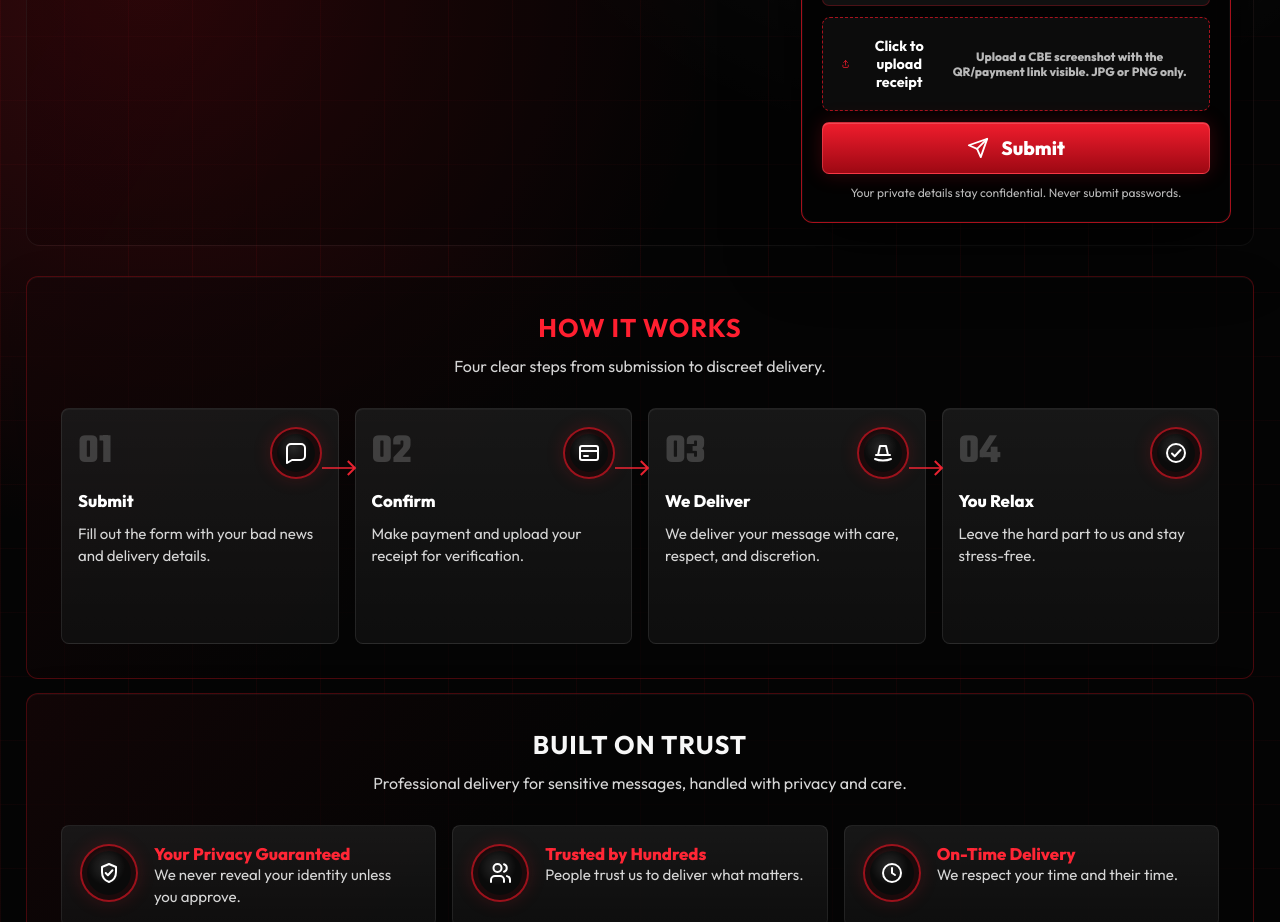
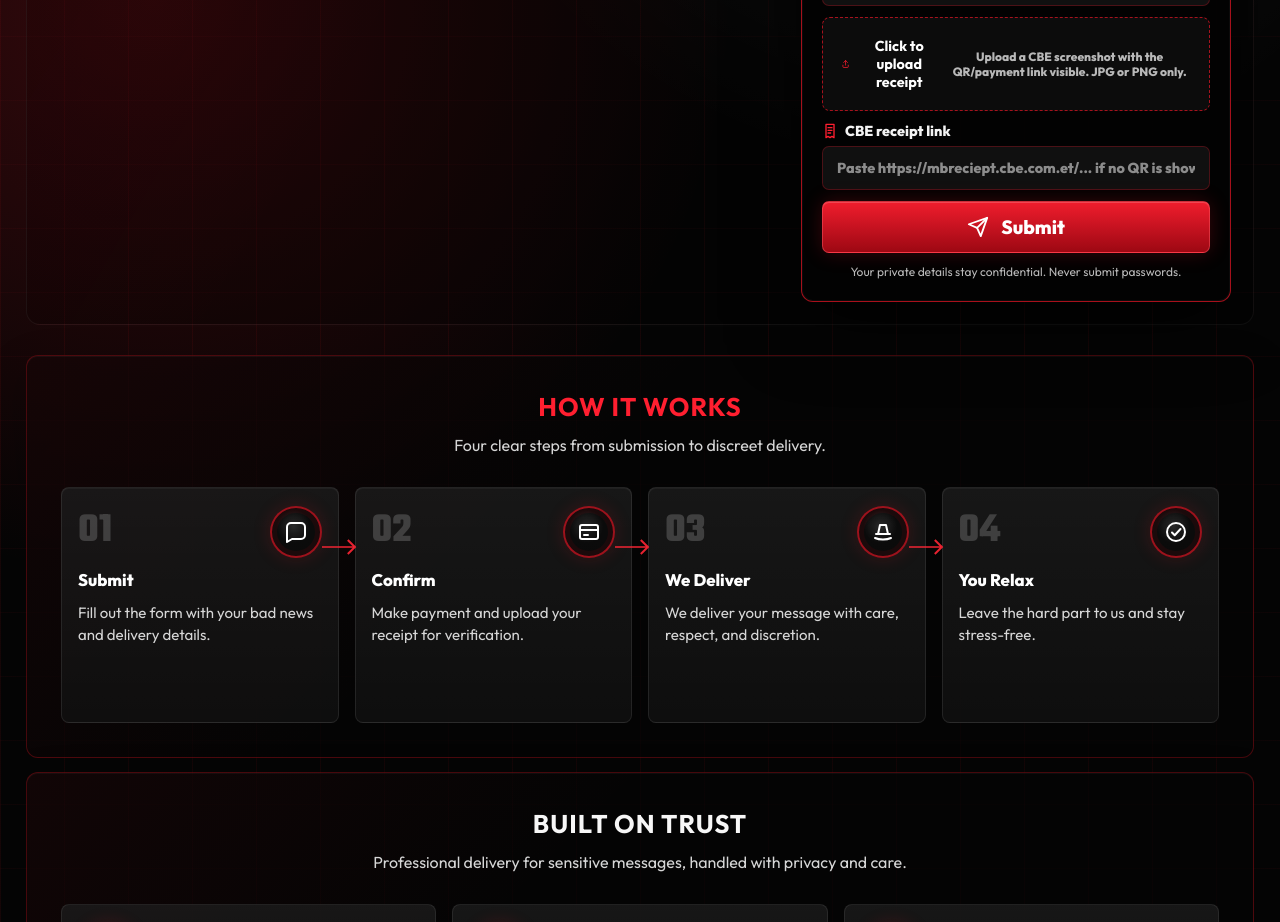
Before and after one commit to FRAOL812/john-bad-news-website, a React (Vite) app: page / in a window 1280 px wide. Shown: the part 860-1782 px from the top of the page. Built offline with nearby package versions, Linux system fonts and the light colour scheme.

Commit message:
Add manual CBE receipt link fallback

```diff
--- a/src/App.tsx
+++ b/src/App.tsx
@@ -80,7 +80,8 @@ function getSpreadsheetWebhookUrl() {
 }
 
 function getCbeReceiptUrl(value: string) {
-  const match = value.match(/https?:\/\/mbreciept\.cbe\.com\.et\/[A-Za-z0-9]+/i);
+  const normalizedValue = value.replace(/\s*\.\s*/g, ".").replace(/\s+/g, "");
+  const match = normalizedValue.match(/https?:\/\/mbreciept\.cbe\.com\.et\/[A-Za-z0-9-]+/i);
   return match?.[0] ?? "";
 }
 
@@ -340,6 +341,9 @@ const formTranslations = {
     paymentStatusPending: "Pending receipt confirmation",
     receiptUpload: "Click to upload receipt",
     receiptHelp: "Upload a CBE screenshot with the QR/payment link visible. JPG or PNG only.",
+    receiptLink: "CBE receipt link",
+    receiptLinkPlaceholder: "Paste https://mbreciept.cbe.com.et/... if no QR is shown",
+    receiptLinkInvalid: "Paste a valid CBE receipt link from the screenshot.",
     receiptReady: "CBE receipt link found",
     receiptChecking: "Checking receipt screenshot...",
     receiptCheckingWait: "Please wait while we check your receipt screenshot.",
@@ -347,7 +351,7 @@ const formTranslations = {
     receiptInvalidType: "Upload a JPG or PNG CBE receipt screenshot only.",
     receiptPdfUnsupported: "PDF receipts are not accepted for automatic verification. Upload a CBE screenshot with the QR/payment link visible.",
     receiptTooLarge: "Receipt must be 5MB or smaller.",
-    receiptQrMissing: "No CBE payment link was found. Upload a clear screenshot that includes the QR code/payment link.",
+    receiptQrMissing: "No QR code was found in this screenshot. Paste the CBE receipt link below.",
     receiptQrUnsupported: "Receipt scanning is not supported in this browser. Please use Chrome or Edge and upload the CBE screenshot again.",
     success: "Your receipt was sent for automatic CBE verification. Verified requests appear in the live sheet.",
     spreadsheetMissing: "Live spreadsheet is not connected yet. Add the webhook URL in runtime-config.js.",
@@ -375,6 +379,9 @@ const formTranslations = {
     paymentStatusPending: "ደረሰኝ ማረጋገጫ በመጠባበቅ ላይ",
     receiptUpload: "ደረሰኝ ለመስቀል ይጫኑ",
     receiptHelp: "የQR/payment link የሚታይበት የCBE ስክሪንሾት ይስቀሉ። JPG ወይም PNG ብቻ።",
+    receiptLink: "የCBE ደረሰኝ ሊንክ",
+    receiptLinkPlaceholder: "QR ከሌለ https://mbreciept.cbe.com.et/... ሊንኩን ይለጥፉ",
+    receiptLinkInvalid: "ከስክሪንሾቱ ውስጥ ትክክለኛ የCBE ደረሰኝ ሊንክ ይለጥፉ።",
     receiptReady: "የCBE ደረሰኝ ሊንክ ተገኝቷል",
     receiptChecking: "የደረሰኝ ስክሪንሾት እየተመረመረ ነው...",
     receiptCheckingWait: "እባክዎ ደረሰኙን እስክንመረምር ይጠብቁ።",
@@ -382,7 +389,7 @@ const formTranslations = {
     receiptInvalidType: "የCBE ደረሰኝ JPG ወይም PNG ስክሪንሾት ብቻ ይስቀሉ።",
     receiptPdfUnsupported: "PDF ደረሰኞች ለራስ-ሰር ማረጋገጫ አይቀበሉም። QR/payment link የሚታይበት የCBE ስክሪንሾት ይስቀሉ።",
     receiptTooLarge: "ደረሰኙ 5MB ወይም ከዚያ በታች መሆን አለበት።",
-    receiptQrMissing: "የCBE payment link አልተገኘም። QR code/payment link የሚታይበት ግልጽ ስክሪንሾት ይስቀሉ።",
+    receiptQrMissing: "በዚህ ስክሪንሾት QR code አልተገኘም። የCBE ደረሰኝ ሊንኩን ከታች ይለጥፉ።",
     receiptQrUnsupported: "የደረሰኝ መቃኘት በዚህ browser አይደገፍም። እባክዎ Chrome ወይም Edge ይጠቀሙና የCBE ስክሪንሾቱን እንደገና ይስቀሉ።",
     success: "ደረሰኝዎ ለCBE ራስ-ሰር ማረጋገጫ ተልኳል። የተረጋገጡ ጥያቄዎች በቀጥታ ሰንጠረዡ ውስጥ ይታያሉ።",
     spreadsheetMissing: "የቀጥታ ሰንጠረዥ ገና አልተገናኘም። webhook URL በ runtime-config.js ውስጥ ያክሉ።",
@@ -627,6 +634,7 @@ export default function App() {
   const [receiptName, setReceiptName] = useState("");
   const [receiptError, setReceiptError] = useState("");
   const [cbeReceiptUrl, setCbeReceiptUrl] = useState("");
+  const [manualReceiptUrl, setManualReceiptUrl] = useState("");
   const [isReceiptChecking, setIsReceiptChecking] = useState(false);
   const [audioName, setAudioName] = useState("");
   const [submitted, setSubmitted] = useState(false);
@@ -653,13 +661,16 @@ export default function App() {
       return;
     }
 
+    const manualCbeReceiptUrl = getCbeReceiptUrl(String(form.get("cbeReceiptLink") ?? ""));
+    const finalCbeReceiptUrl = cbeReceiptUrl || manualCbeReceiptUrl;
+
     if (!receiptName) {
       setReceiptError(formText.receiptMissing);
       setSubmitted(false);
       return;
     }
 
-    if (!cbeReceiptUrl) {
+    if (!finalCbeReceiptUrl) {
       setReceiptError(formText.receiptQrMissing);
       setSubmitted(false);
       return;
@@ -693,7 +704,7 @@ export default function App() {
       receiver: String(form.get("receiver") ?? ""),
       paymentAmount: `${paymentAmount}`,
       paymentStatus: formText.paymentStatusPending,
-      cbeReceiptUrl,
+      cbeReceiptUrl: finalCbeReceiptUrl,
       audioFile: audioName || "-",
       receiptFile: receiptName,
       language,
@@ -707,6 +718,7 @@ export default function App() {
       event.currentTarget.reset();
       setReceiptName("");
       setCbeReceiptUrl("");
+      setManualReceiptUrl("");
       setAudioName("");
     } catch {
       setSubmitted(false);
@@ -795,15 +807,15 @@ export default function App() {
       const extractedUrl = await readCbeReceiptUrlFromImage(file);
 
       if (!extractedUrl.toLowerCase().startsWith(cbeReceiptBaseUrl)) {
+        const manualCbeReceiptUrl = getCbeReceiptUrl(manualReceiptUrl);
         console.warn("[receipt] No CBE receipt URL found in QR scan", {
           name: file.name,
           extractedUrl,
           expectedBaseUrl: cbeReceiptBaseUrl,
+          hasManualReceiptUrl: Boolean(manualCbeReceiptUrl),
         });
-        receiptInput.value = "";
-        setReceiptName("");
-        setCbeReceiptUrl("");
-        setReceiptError(formText.receiptQrMissing);
+        setCbeReceiptUrl(manualCbeReceiptUrl);
+        setReceiptError(manualCbeReceiptUrl ? "" : formText.receiptQrMissing);
         return;
       }
 
@@ -820,13 +832,36 @@ export default function App() {
         error,
         diagnostics: getReceiptScanDiagnostics(),
       });
-      receiptInput.value = "";
-      setReceiptName("");
-      setCbeReceiptUrl("");
-      setReceiptError(formText.receiptQrMissing);
+      const manualCbeReceiptUrl = getCbeReceiptUrl(manualReceiptUrl);
+      setCbeReceiptUrl(manualCbeReceiptUrl);
+      setReceiptError(manualCbeReceiptUrl ? "" : formText.receiptQrMissing);
     } finally {
       setIsReceiptChecking(false);
     }
+  }
+
+  function handleManualReceiptUrlChange(value: string) {
+    setSubmitted(false);
+    setSubmissionError("");
+    setManualReceiptUrl(value);
+
+    const extractedUrl = getCbeReceiptUrl(value);
+    if (!value.trim()) {
+      setCbeReceiptUrl("");
+      setReceiptError(receiptName ? formText.receiptQrMissing : "");
+      return;
+    }
+
+    if (!extractedUrl.toLowerCase().startsWith(cbeReceiptBaseUrl)) {
+      console.warn("[receipt] Manual CBE receipt link is invalid", { value });
+      setCbeReceiptUrl("");
+      setReceiptError(formText.receiptLinkInvalid);
+      return;
+    }
+
+    console.info("[receipt] Manual CBE receipt URL accepted", { cbeReceiptUrl: extractedUrl });
+    setCbeReceiptUrl(extractedUrl);
+    setReceiptError("");
   }
 
   return (
@@ -971,11 +1006,11 @@ export default function App() {
                   aria-describedby="receipt-status"
                   onChange={handleReceiptChange}
                 />
-                <span className={`upload-box ${isReceiptChecking ? "is-uploading" : receiptError ? "is-error" : receiptName ? "is-valid" : ""}`}>
+                <span className={`upload-box ${isReceiptChecking ? "is-uploading" : receiptError ? "is-error" : cbeReceiptUrl ? "is-valid" : ""}`}>
                   <Icon name="upload" />
                   <strong>{receiptName || formText.receiptUpload}</strong>
                   <small id="receipt-status">
-                    {isReceiptChecking ? formText.receiptChecking : receiptError || (receiptName ? formText.receiptReady : formText.receiptHelp)}
+                    {isReceiptChecking ? formText.receiptChecking : receiptError || (cbeReceiptUrl ? formText.receiptReady : formText.receiptHelp)}
                   </small>
                   {isReceiptChecking && (
                     <span className="upload-progress" role="progressbar" aria-label={formText.receiptChecking}>
@@ -983,6 +1018,20 @@ export default function App() {
                     </span>
                   )}
                 </span>
+              </label>
+
+              <label>
+                <span>
+                  <Icon name="receipt" /> {formText.receiptLink}
+                </span>
+                <input
+                  name="cbeReceiptLink"
+                  type="url"
+                  inputMode="url"
+                  value={manualReceiptUrl}
+                  placeholder={formText.receiptLinkPlaceholder}
+                  onChange={(event) => handleManualReceiptUrlChange(event.currentTarget.value)}
+                />
               </label>
 
               <button className="submit-button" type="submit" disabled={isReceiptChecking || Boolean(receiptError) || isRecording}>
```
